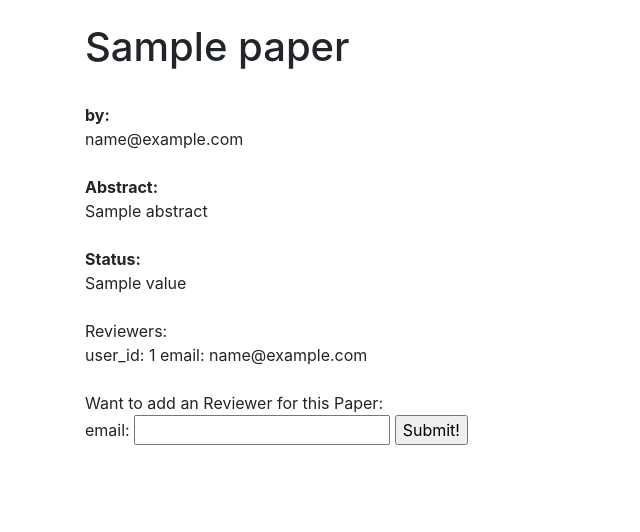
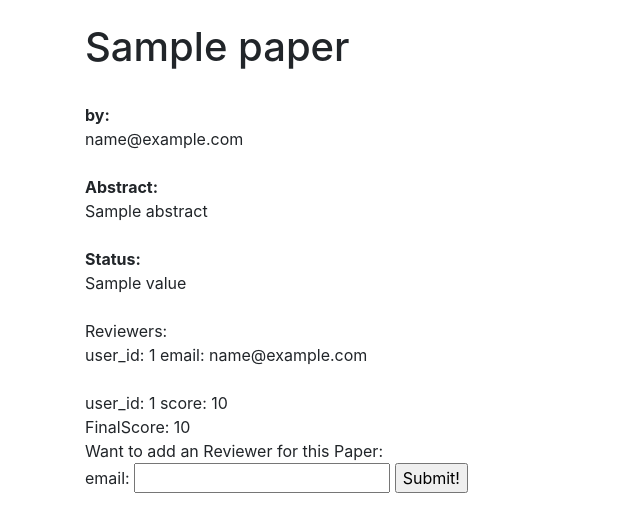
Before and after one commit to WendtOle/Peer-Review-System, a Flask app: template templates/paper.html in a window 1280 px wide. Shown: the part 57-589 px from the top of the page, without its empty margins (0-640 px from the left). Run offline with Flask 2, Linux system fonts and the light colour scheme; the visitor is signed in with stand-in values (Sample User, id 1); the template is opened without the code that fills it: most values are stand-ins (such as "Sample title", 1, 10 or a date in 2020); parts of the project's set-up code (start-up, migrations or seed data) failed here and were passed over; some libraries are stand-ins or nearby versions.

Commit message:
paperScores and final score are shown on conferance Chair paper page

```diff
--- a/app.py
+++ b/app.py
@@ -64,10 +64,20 @@ def showPaper(paper_id):
         reviewers = currentPaper.reviewersOfTable
         userAboutToAccess = db.session.query(models.User).filter(models.User.email == session['user']).first()
         if session['isConferenceChair'] or userAboutToAccess in authors or userAboutToAccess in reviewers:
-            return render_template('paper.html', paper=currentPaper)
+
+            scores = getScoreRowsQuery2(paper_id).all()
+            finalScore = 0
+            for score in scores:
+                finalScore += score.score
+            finalScore /= len(scores)
+
+            return render_template('paper.html', paper=currentPaper, scores = scores, finalScore = finalScore)
         else:
             return redirect("/", code=307)
     return redirect("/", code=303)
+
+def getScoreRowsQuery2(paperId):
+    return db.session.query(models.PaperScores).filter(models.PaperScores.paperId == paperId)
 
 @app.route('/register')
 def showRegisterPage():
@@ -133,7 +143,7 @@ def submitPaperScore():
     paper_id = request.form['paper_id']
     user_id = request.form['user_id']
 
-    scoreRow = getScoreRow(paper_id,user_id)
+    scoreRow = getScoreRowsQuery(paper_id,user_id).first()
     if(scoreRow != None):
         scoreRow.score = score
     else:
@@ -141,10 +151,10 @@ def submitPaperScore():
     db.session.commit()
     return redirect("/", code=302)
 
-def getScoreRow(paperId, userId):
-    scoreRow = db.session.query(models.PaperScores).filter(
-        models.PaperScores.userId == userId and models.PaperScores.paperId == paperId).first()
-    return scoreRow
+def getScoreRowsQuery(paperId, userId):
+    scoreRows = db.session.query(models.PaperScores).filter(
+        models.PaperScores.userId == userId and models.PaperScores.paperId == paperId)
+    return scoreRows
 
 @app.route('/paperSubmission')
 def paperSubmissionPage():
--- a/dbSeed.py
+++ b/dbSeed.py
@@ -13,7 +13,7 @@ def init():
                          password=app.bcrypt.generate_password_hash('ole-wendt').decode('utf-8'),
                          isConferenceChair=False)
     user03 = models.User(email='timurOezer@web.de',
-                         password=app.bcrypt.generate_password_hash('timur').decode('utf-8'),
+                         password=app.bcrypt.generate_password_hash('timurOezer').decode('utf-8'),
                          isConferenceChair=False)
     user04 = models.User(email='tino@schulz.de',
                          password=app.bcrypt.generate_password_hash('tino').decode('utf-8'),
--- a/templates/paper.html
+++ b/templates/paper.html
@@ -43,6 +43,22 @@
         {% endfor %}
     </tbody>
 
+
+        <br>
+    <tbody>
+        {% for score in scores %}
+            <tr>
+                user_id:
+                <td>{{ score.userId }}</td>
+                score:
+                <td>{{ score.score }}</td>
+            </tr>
+            <br>
+        {% endfor %}
+    </tbody>
+
+    FinalScore: {{ finalScore}}
+
     <br/>
     Want to add an Reviewer for this Paper:
     <form action="/addReviewerToPaper/{{ paper.id }}" method="post">
```
